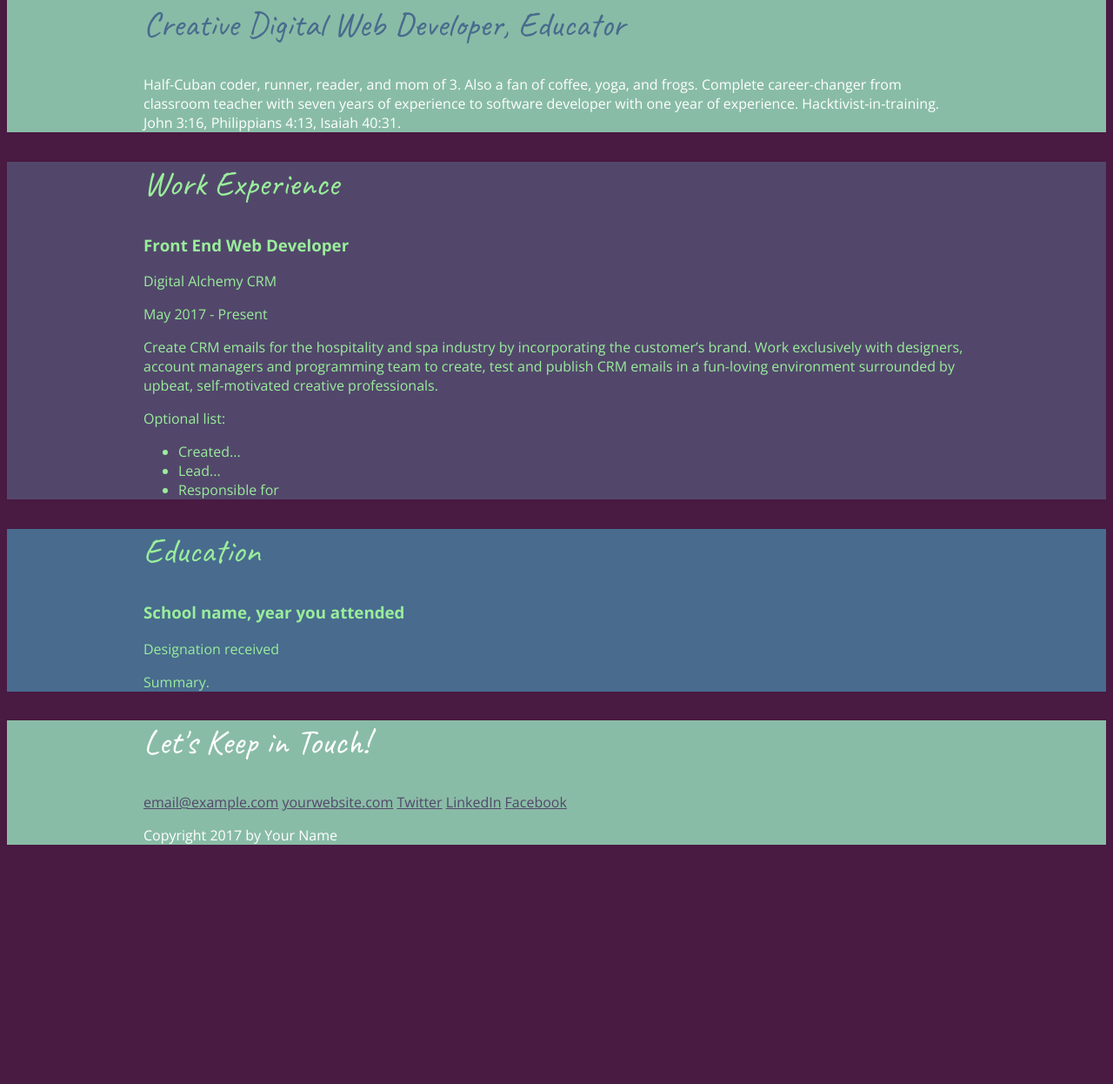
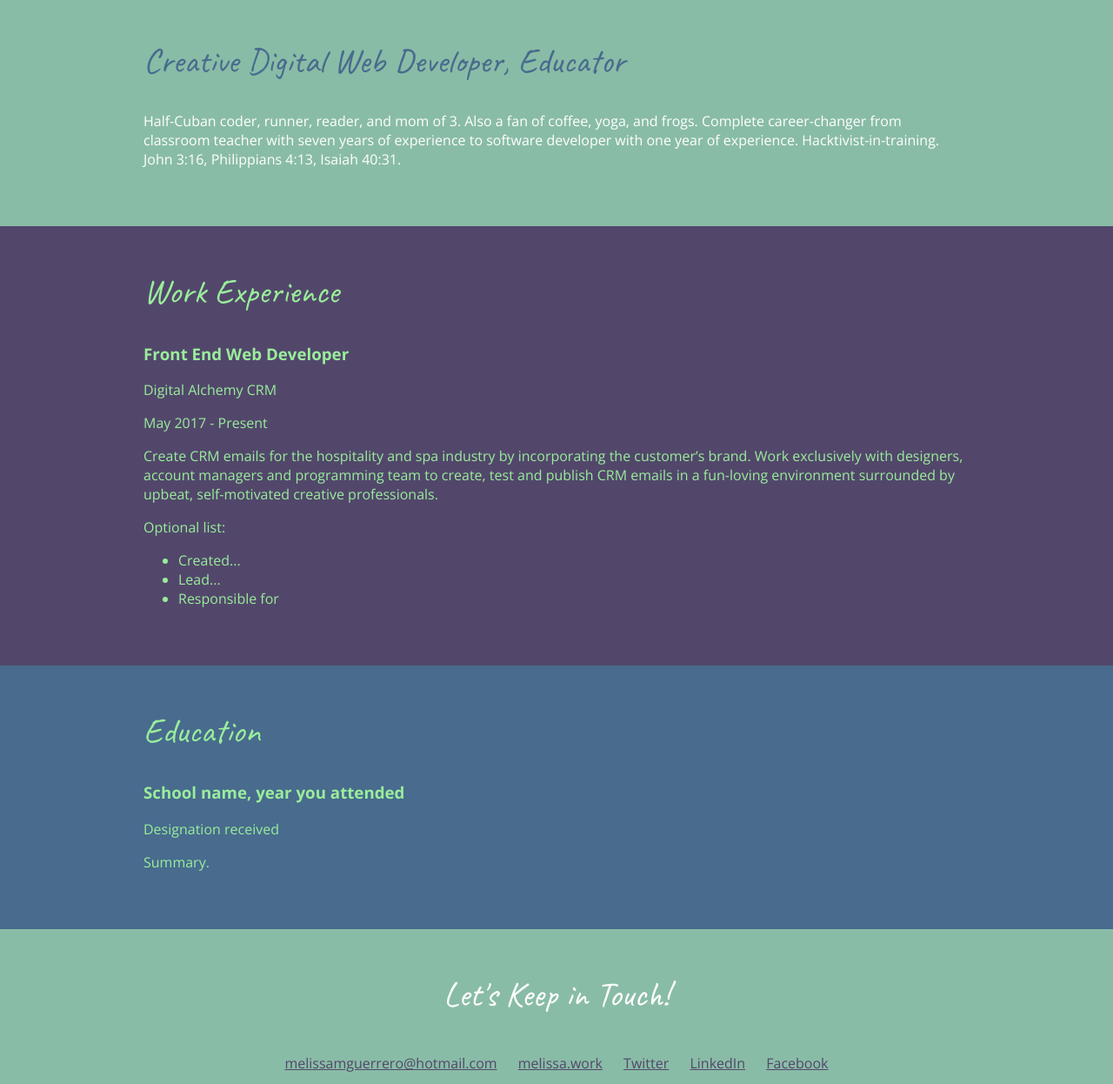
Before and after one commit to Mmgfrog/CSS_Course, a plain HTML site: page CSS_Course/CSS_Course/index.html in a window 1280 px wide. Shown: the part 718-1964 px from the top of the page at 87% size. Before the commit the page ends 1705 px from the top, so only its background shows below. Drawn offline with nearby package versions, Linux system fonts and the light colour scheme.

Commit message:
Updated Fri

```diff
--- a/CSS_Course/CSS_Course/css/styles.css
+++ b/CSS_Course/CSS_Course/css/styles.css
@@ -11,11 +11,13 @@ body {
 	background: #491A42;
 	color: #9AED9B;
 	font-family: 'Open Sans', sans-serif;
+	margin: 0;
 }
 
 .content-wrap {
 	max-width: 950px;
 	margin: 0 auto;
+	padding: 50px;
 }
 
 h1, h2 {
@@ -29,6 +31,7 @@ h1 {
 
 h2 {
 	font-size: 40px;
+	margin-top: 0;
 }
 
 a {
@@ -45,8 +48,19 @@ header, footer {
 	color: white;
 }
 
+/*Header only*/
 header h2 {
 	color: #486B8E;
+}
+
+/*Footer only*/
+footer {
+	text-align: center;
+}
+
+.contact-info a {
+	display: inline-block;
+	padding: 10px;
 }
 
 /*Work Experience-------*/
--- a/CSS_Course/CSS_Course/index.html
+++ b/CSS_Course/CSS_Course/index.html
@@ -67,12 +67,12 @@
         <h2>Let's Keep in Touch!</h2>
 
         <!-- Social media and contact links. Add or remove any networks. -->
-        <div>
-            <a href="mailto:email@example.com">email@example.com</a>
-            <a href="http://yourwebsite.com" target="_blank">yourwebsite.com</a>
-            <a href="#" target="_blank">Twitter</a>
-            <a href="#" target="_blank">LinkedIn</a>
-            <a href="#" target="_blank">Facebook</a>
+        <div class="contact-info">
+            <a href="mailto:melissamguerrero@hotmail.com">melissamguerrero@hotmail.com</a>
+            <a href="http://melissa.work target="_blank">melissa.work</a>
+            <a href="https://twitter.com/Mmgfrog" target="_blank">Twitter</a>
+            <a href="https://www.linkedin.com/in/melissa-guerrero/" target="_blank">LinkedIn</a>
+            <a href="https://www.facebook.com/melissa.m.guerrero.92" target="_blank">Facebook</a>
         </div>
 
         <p>Copyright 2017 by Your Name</p>
```
